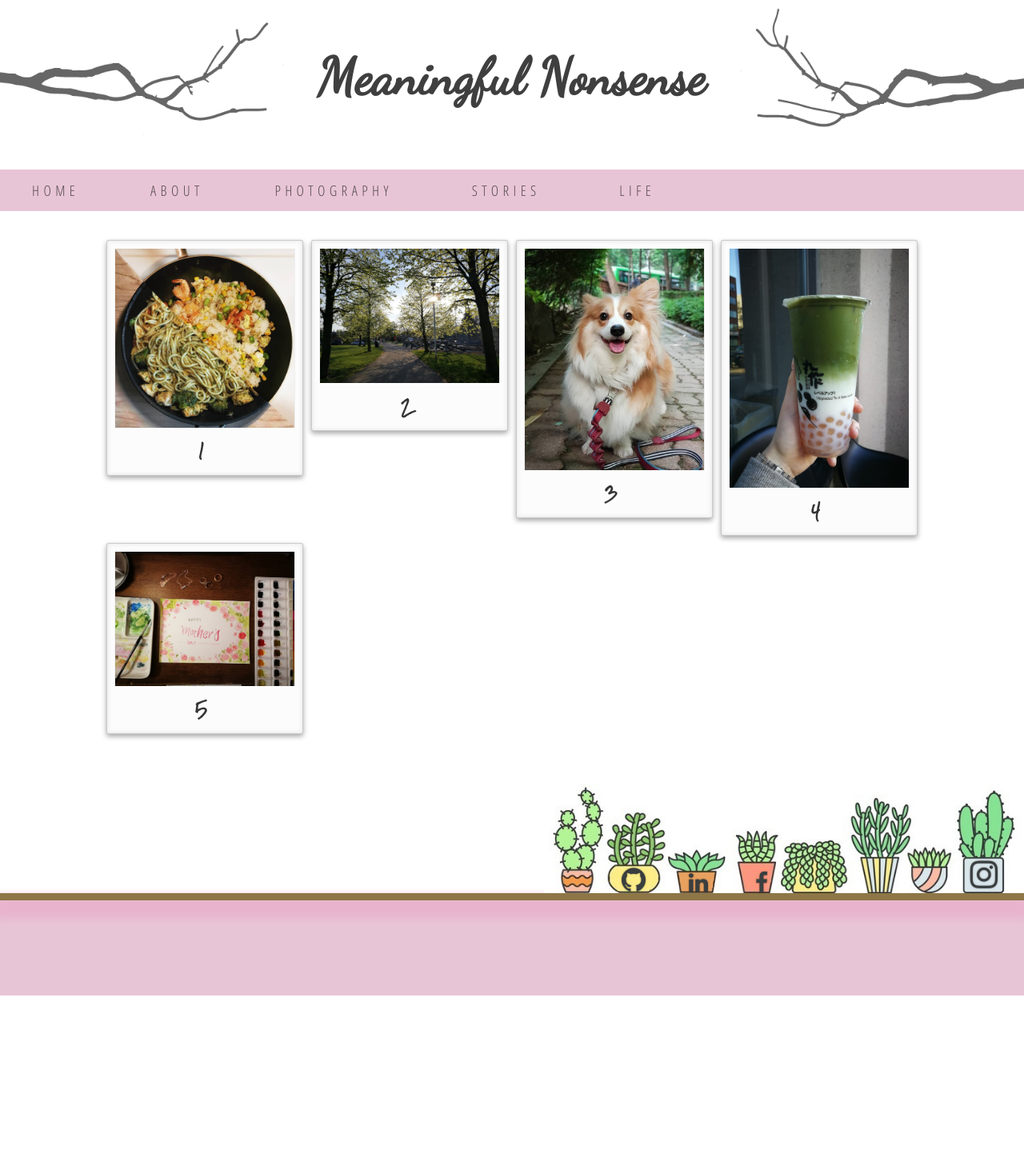
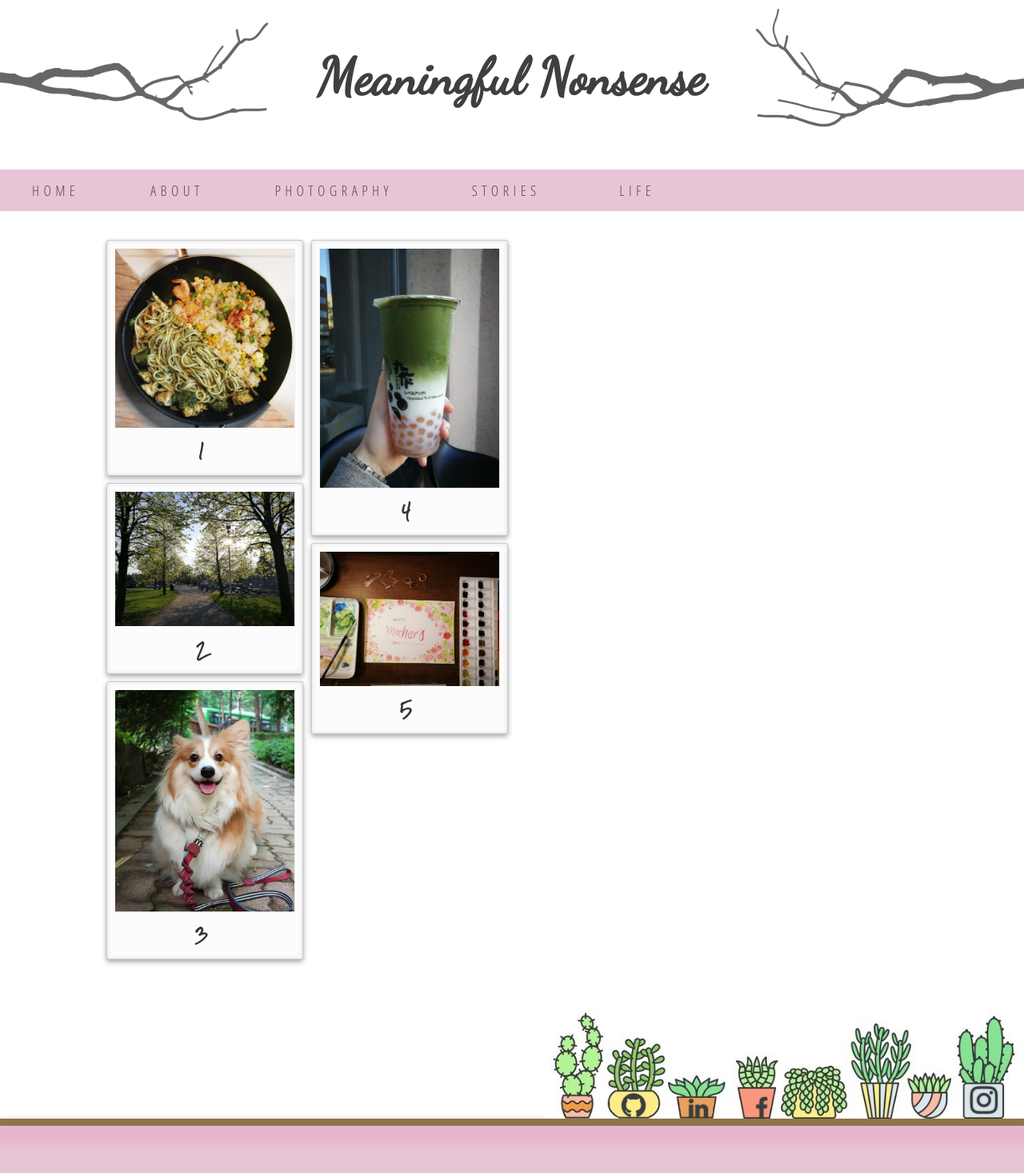
Before and after one commit to JasmineOuO/meaningful-nonsense-jekyll, a Jekyll site: the page built from index.html, in a window 1280 px wide. Shown: the top 1467 px of the page at 80% size. Built offline with Jekyll 4.4.1, drawn with Linux system fonts in a browser that asks for light colours; nearby versions of some CDN libraries.

Commit message:
test mod again

```diff
--- a/_layouts/gallery.html
+++ b/_layouts/gallery.html
@@ -16,7 +16,8 @@ layout: default
                 </div>
             </div>
         </div>
-    {% if (forloop.index | modulo:2) ==0 %}
+        {% assign mod = forloop.index | modulo: 3 %}
+        {% if mod == 0 %}
             </div>
         <div class="polaroid">
     {% endif %}
```
Lines whose indentation alone changed are shown as unchanged.
